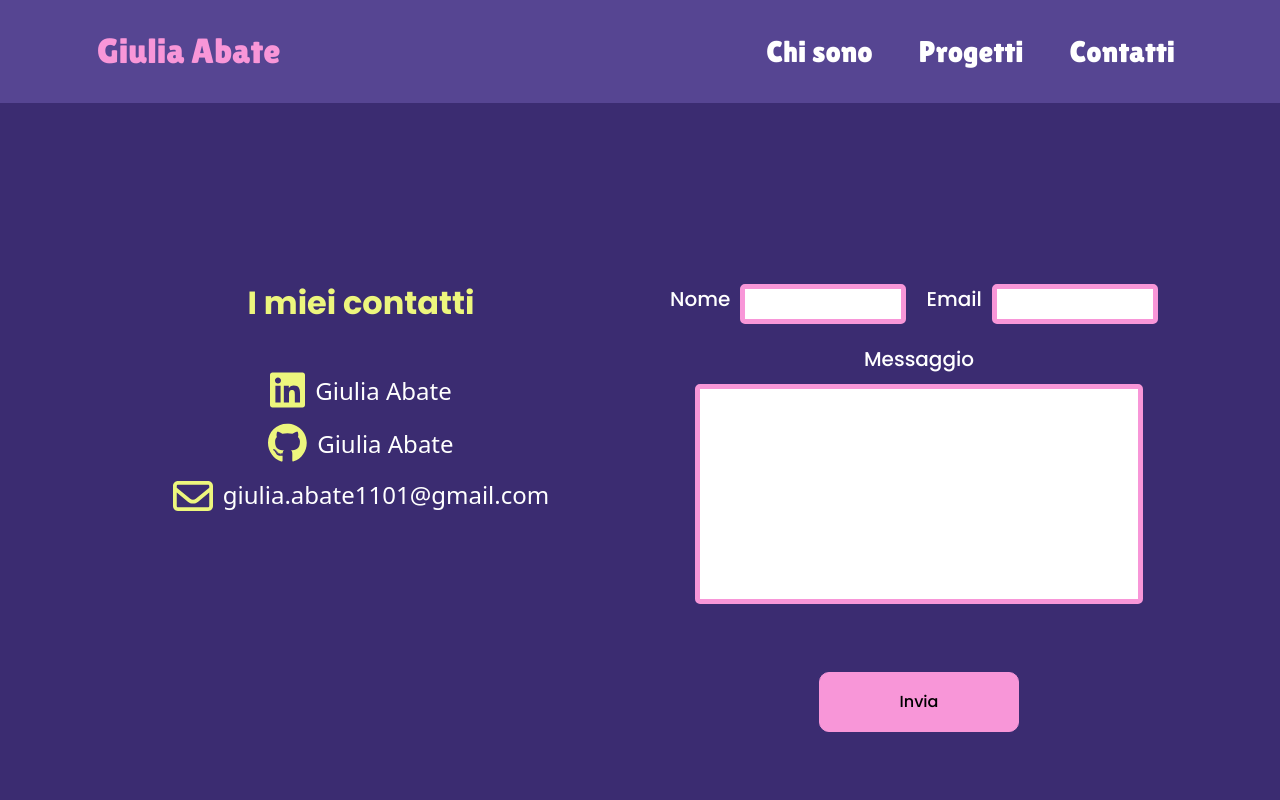
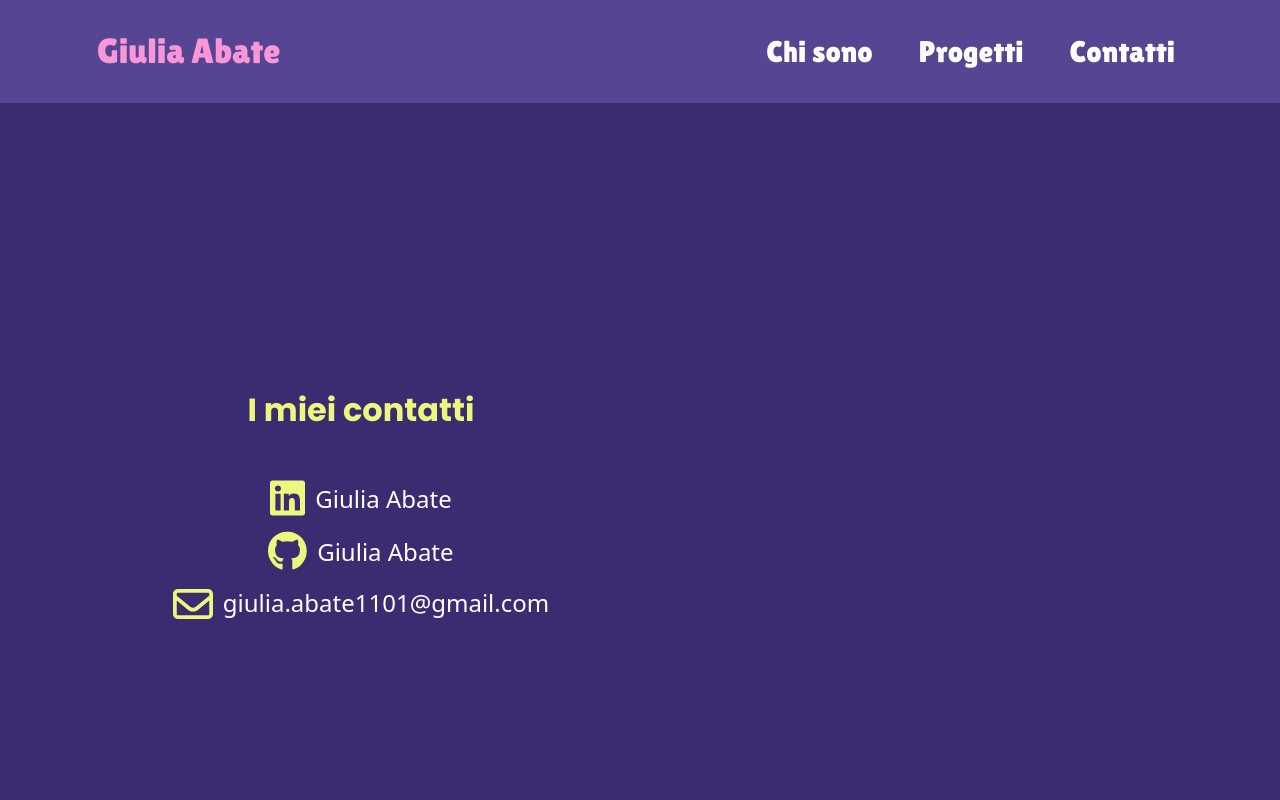
Before and after one commit to GiuliaAbate/portfolio, a React (Create React App) app: page /Contatti in a window 1280 px wide. Shown: the top 800 px of the page. Built offline with nearby package versions, Linux system fonts and the light colour scheme.

Commit message:
Aggiornamento form

```diff
--- a/src/pages/Contatti.js
+++ b/src/pages/Contatti.js
@@ -34,7 +34,8 @@ function Contatti(){
             </div>
 
             <div className="form-contatto col-xs-12 col-lg-6">
-                <form name="contact" method="POST" netlify>
+                <form name="contact" method="POST" netlify-honeypot="bot-field" hidden>
+                    <input type="hidden" name="form-name" value="contact" />
                     <div className="input-container">
                         <label>Nome</label>
                         <input type="text" name="name" />
```
